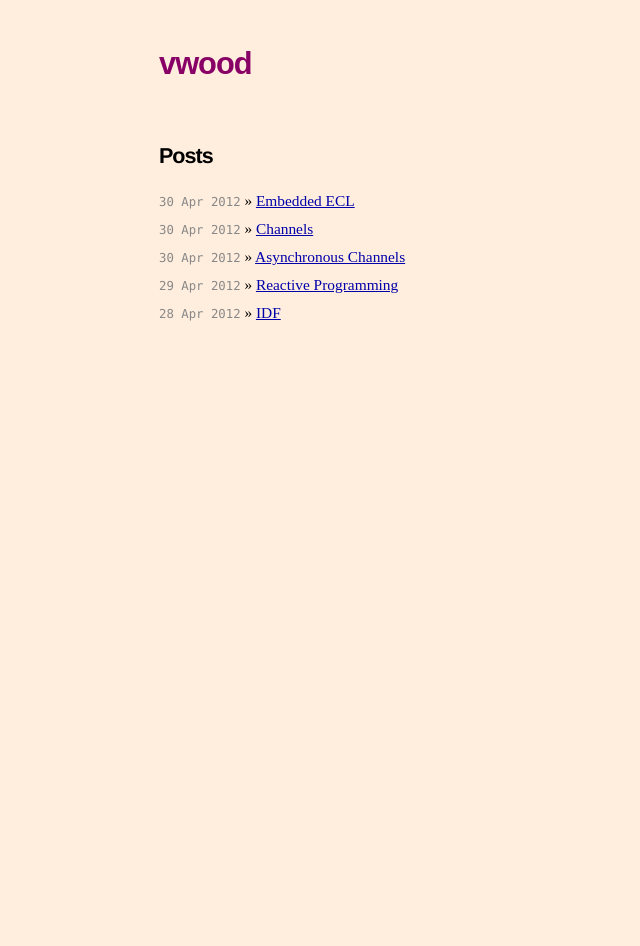
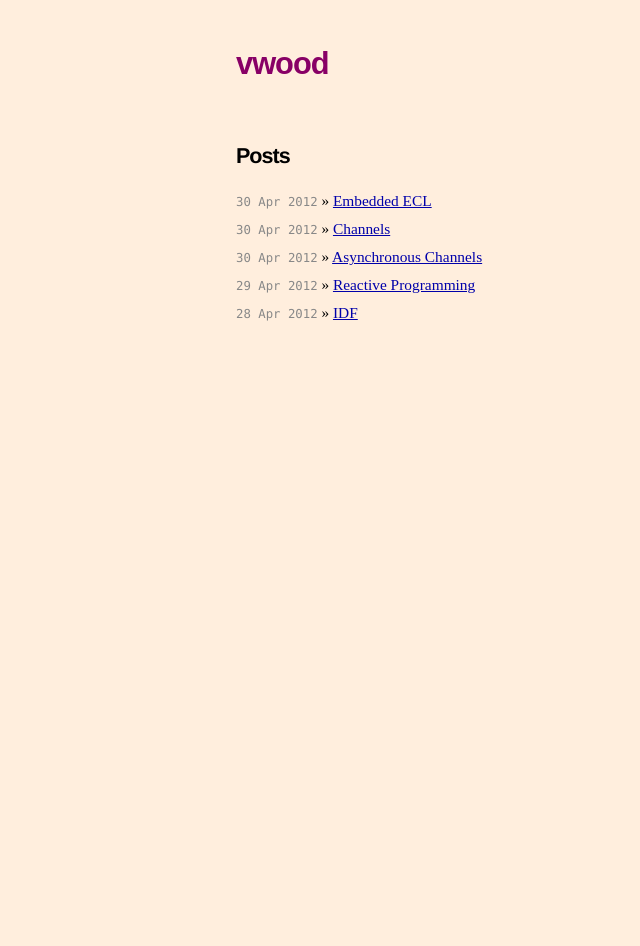
Before and after one commit to vwood/vwood.github.com, a Jekyll site: the page built from index.html, in a window 1280 px wide. Shown: the whole page, without its empty margins (96-736 px from the left). Built offline with Jekyll 4.4.1, drawn with Linux system fonts in a browser that asks for light colours; Markdown is read by kramdown in place of the engine named in the settings.

Commit message:
Attempt to modify github gist css.

```diff
--- a/css/style.css
+++ b/css/style.css
@@ -71,9 +71,29 @@
 .site {
     font-size: 110%;
     text-align: justify;
-    width: 50em;
+    width: 40em;
     margin: 3em auto 2em auto;
     line-height: 1.5em;
+}
+
+.gist {
+	font-size: 80% !important;
+	margin: 15px 0 !important;
+}
+
+.gist-file {
+	border: none !important;
+}
+
+.gist-meta {
+	border: 1px solid #ddd !important;
+	padding: 12px !important;
+}
+
+.gist-data {
+	padding: 15px !important;
+	border: 1px solid #ddd !important;
+	border-bottom: none !important;
 }
 
 .site img {
```
